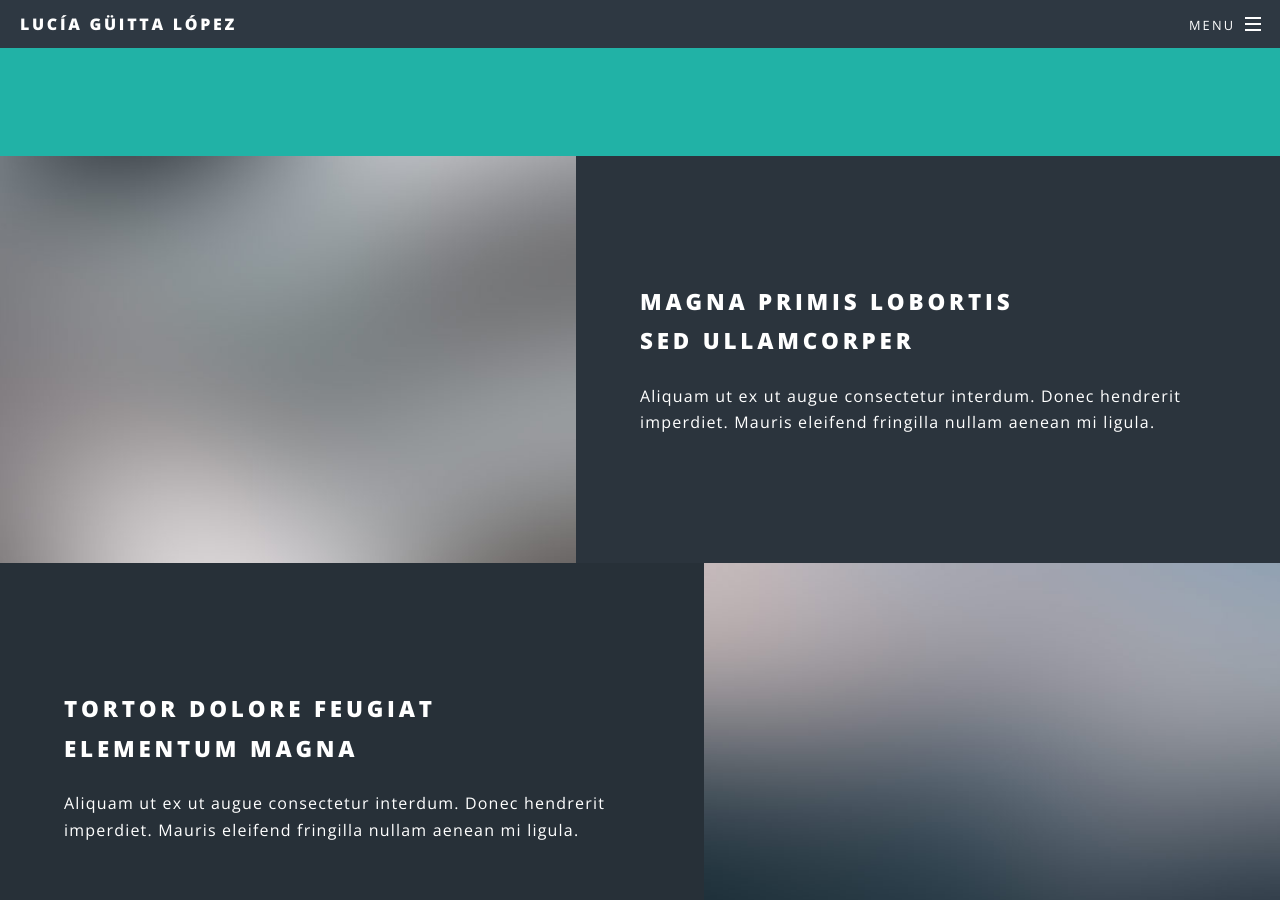
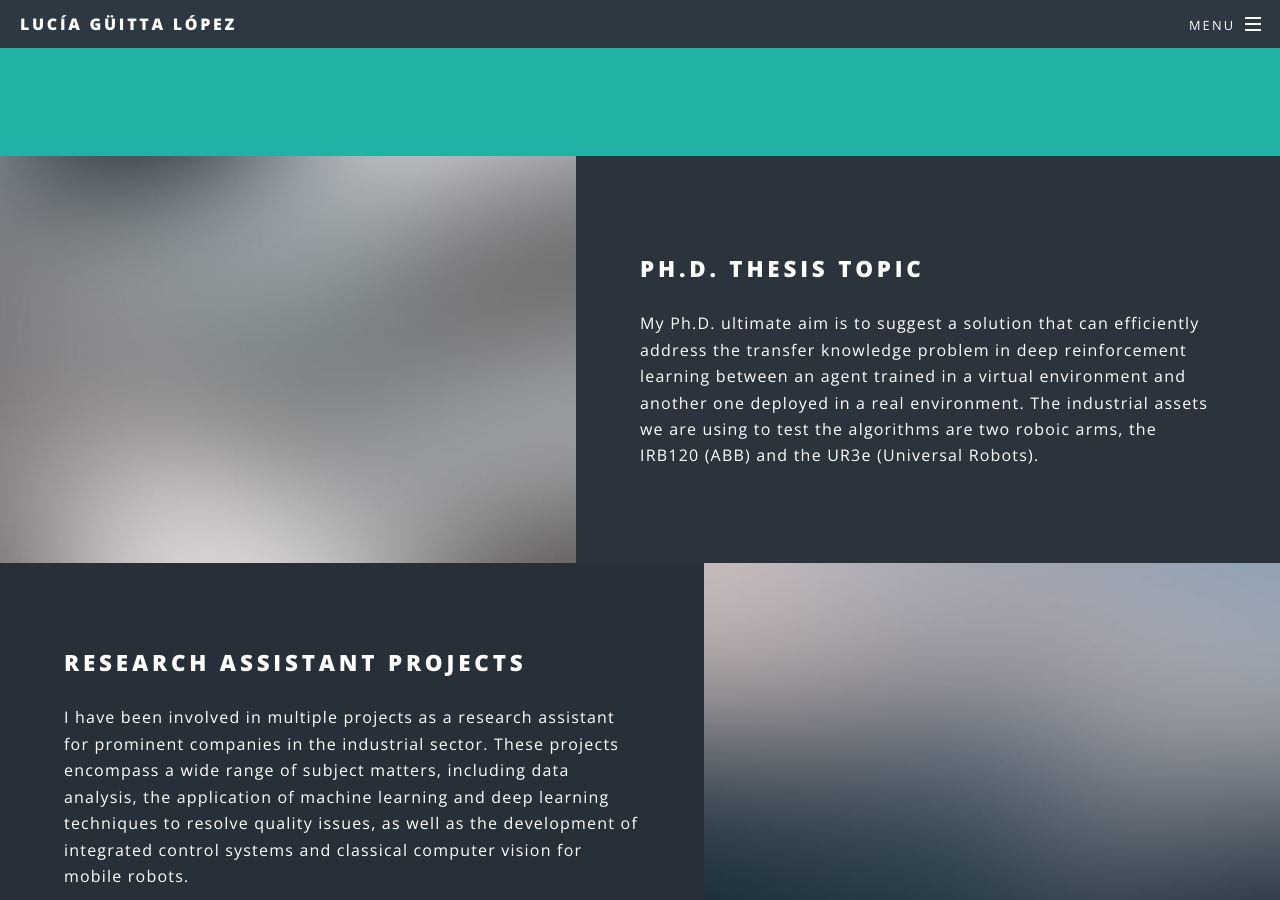
Before and after one commit to Lucia-Guitta/Lucia-Guitta.github.io, a Jekyll site: the page built from index.html, in a window 1280 px wide and 900 px high, scrolled down 1623 px. Built offline with Jekyll 4.4.1, drawn with Linux system fonts in a browser that asks for light colours; some web fonts are replaced; some of the changed text lies outside the part shown.

Commit message:
Add text to the second index part

```diff
--- a/css/main.scss
+++ b/css/main.scss
@@ -1741,7 +1741,7 @@ $baseurl: '{{ site.baseurl }}/images';
 		text-align: center;
 
 		.icons {
-			font-size: 1.25em;
+			font-size: 1.75em;
 
 			a {
 				color: _palette(fg-light);
--- a/index.html
+++ b/index.html
@@ -67,12 +67,13 @@ layout: landing
     <div class="image"><img src="images/pic01.jpg" alt="" /></div>
     <div class="content">
       <h2>
-        Magna primis lobortis<br />
-        sed ullamcorper
+        Ph.D. Thesis Topic
       </h2>
       <p>
-        Aliquam ut ex ut augue consectetur interdum. Donec hendrerit imperdiet.
-        Mauris eleifend fringilla nullam aenean mi ligula.
+        My Ph.D. ultimate aim is to suggest a solution that can efficiently address the transfer knowledge problem in
+        deep reinforcement learning between an agent trained in a virtual environment and another one deployed in a real
+        environment. The industrial assets we are using to test the algorithms are two roboic arms, the IRB120 (ABB) and
+        the UR3e (Universal Robots).
       </p>
     </div>
   </section>
@@ -80,12 +81,13 @@ layout: landing
     <div class="image"><img src="images/pic02.jpg" alt="" /></div>
     <div class="content">
       <h2>
-        Tortor dolore feugiat<br />
-        elementum magna
+        Research Assistant projects
       </h2>
       <p>
-        Aliquam ut ex ut augue consectetur interdum. Donec hendrerit imperdiet.
-        Mauris eleifend fringilla nullam aenean mi ligula.
+        I have been involved in multiple projects as a research assistant for prominent companies in the industrial
+        sector. These projects encompass a wide range of subject matters, including data analysis, the application of
+        machine learning and deep learning techniques to resolve quality issues, as well as the development of
+        integrated control systems and classical computer vision for mobile robots.
       </p>
     </div>
   </section>
@@ -93,12 +95,14 @@ layout: landing
     <div class="image"><img src="images/pic03.jpg" alt="" /></div>
     <div class="content">
       <h2>
-        Augue eleifend aliquet<br />
-        sed condimentum
+        Sports and fitness
       </h2>
       <p>
-        Aliquam ut ex ut augue consectetur interdum. Donec hendrerit imperdiet.
-        Mauris eleifend fringilla nullam aenean mi ligula.
+        Sports have always been a big part of my life, from playing soccer, volleyball or golf to taking up OCR races as
+        the Spartan Race. It wasn't until last year that I discovered my enthusiasm for triathlon. Since then, I have
+        been training rigorously and participating in races regularly. I am proud to have won the Barcelona SuperSprint
+        Championship in October 2022, but I know that there is still a lot of room for improvement. My ultimate goal is
+        to finish an IRONMAN Race, and I am determined to keep pushing myself to achieve this dream.
       </p>
     </div>
   </section>
```
